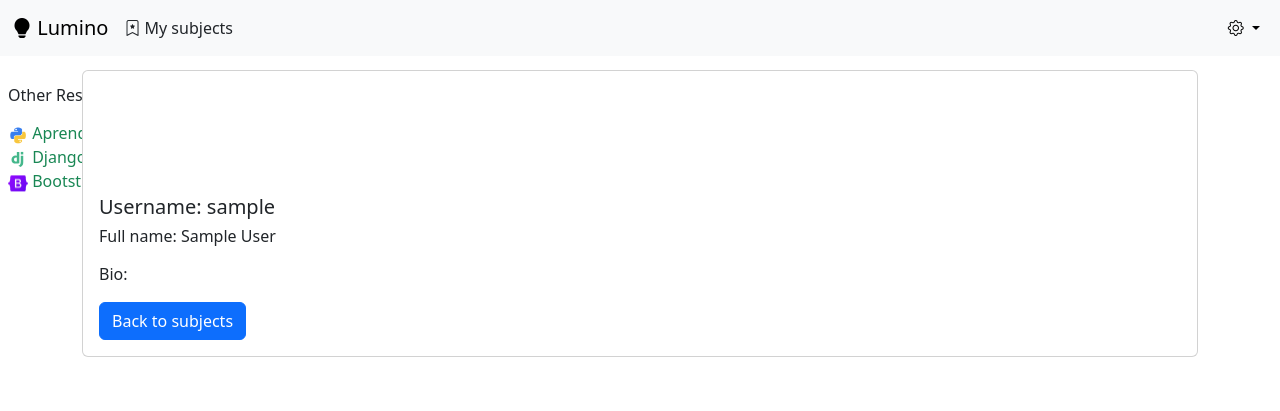
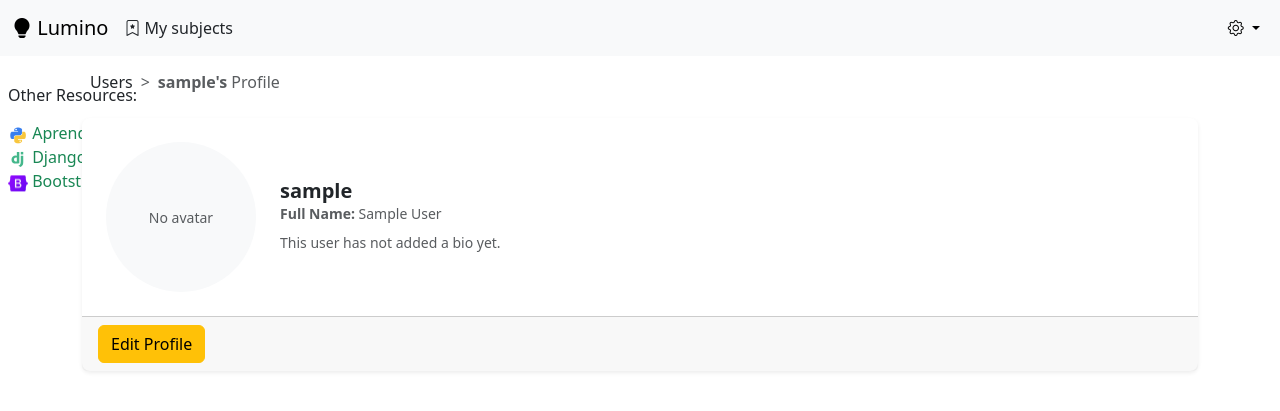
Before and after one commit to SamuP14/lumino, a Django app: a page that uses users/templates/users/profile_detail.html in a window 1280 px wide. Shown: the top 411 px of the page. Run offline with Django 5.2, Linux system fonts and the light colour scheme; the visitor is signed in with stand-in values (Sample User, id 1); data comes from the database, SQL or seed files in the repository; some libraries are stand-ins or nearby versions.

Commit message:
cambios menores

```diff
--- a/main/settings.py
+++ b/main/settings.py
@@ -44,6 +44,7 @@ INSTALLED_APPS = [
     'crispy_forms',
     'crispy_bootstrap5',
     'django_browser_reload',
+    'sorl.thumbnail',
 ]
 
 MIDDLEWARE = [
--- a/subjects/templates/subjects/subject_detail.html
+++ b/subjects/templates/subjects/subject_detail.html
@@ -15,7 +15,7 @@
       <div class="list-group-item">
         <h5 class="mb-1">{{ subject.code }} // {{ subject.name }}</h5>
         <p class="mt-3">
-          Teacher: {{ subject.teacher.get_full_name }}
+          Subject taught by: {{ subject.teacher.get_full_name }} || <strong>{{ subject.teacher.get_username }}</strong>
         </p>
         {% if lessons %}
           {% if not user.profile.is_student %}
--- a/users/models.py
+++ b/users/models.py
@@ -1,5 +1,6 @@
 from django.conf import settings
 from django.db import models
+from django.urls import reverse
 
 
 class Profile(models.Model):
@@ -22,6 +23,9 @@ class Profile(models.Model):
         default='avatars/noavatar.png',
     )
 
+    def get_absolute_url(self):
+        return reverse('user-detail', kwargs={'user_username': self.user.username})
+
     def is_student(self):
         if self.user.profile.role == self.Role.STUDENT:
             return True
--- a/users/templates/users/profile_detail.html
+++ b/users/templates/users/profile_detail.html
@@ -1,27 +1,38 @@
 {% extends "base.html" %}
-
+{% load thumbnail %}
 {% block app %}Users{% endblock %}{% block title %} | {{ user.username }}{% endblock %}
 
 {% block content %}
-  {% include "navbar.html" %}
-
-  <div class="card" style="margin-top: 70px;">
-    <div class="card-body">
-      <div style="width: 100px; height: 100px; border-radius: 50%; background-image: url('{{ user.profile.avatar.url }}'); background-size: cover; background-position: center;">
-      </div>
-      <p class="card-title">
-        <h5>
-          Username: {{ user.username }}
-        </h5>
-        <h6>Full name: {{ user.first_name }} {{ user.last_name }}</h6>
-      </p>
-      <p class="card-text">
-        Bio:
-        <p style="text-align: justify;">
-          {{ user.profile.bio }}
-        </p>
-      </p>
-      <a href="{% url "subjects:subject-list" %}" class="btn btn-primary">Back to subjects</a>
+    {% include "navbar.html" %}
+    <nav aria-label="breadcrumb" style="margin-top: 70px; --bs-breadcrumb-divider: '>';">
+        <ol class="breadcrumb">
+            <li class="breadcrumb-item ms-2">Users</li>
+            <li class="breadcrumb-item active" aria-current="page"><strong>{{ user.username }}'s</strong> Profile</li>
+        </ol>
+    </nav>
+    <div class="card mt-4 shadow-sm border-0 rounded-3 d-flex flex-column">
+        <div class="card-body d-flex align-items-center gap-4 p-4 flex-grow-1">
+            {% if user.profile.avatar %}
+                {% thumbnail user.profile.avatar "200x200" crop="center" format="PNG" as avatar %}
+                    <img src="{{ avatar.url }}" alt="Thumbnail profile avatar" style="border-radius: 10px;">
+                {% endthumbnail %}
+            {% else %}
+                <div class="d-flex justify-content-center align-items-center bg-light rounded-circle" style="width: 150px; height: 150px;">
+                    <p class="text-muted mb-0" style="font-size: 14px;">No avatar</p>
+                </div>
+            {% endif %}
+            <div class="flex-grow-1">
+                <h5 class="m-0 text-dark" style="font-size: 20px; font-weight: 600;">{{ user.username }}</h5>
+                <p class="mb-2 text-muted" style="font-size: 14px;">
+                    <strong>Full Name:</strong> {{ user.first_name }} {{ user.last_name }}
+                </p>
+                <p class="mb-0 text-muted" style="font-size: 14px; line-height: 1.6;">
+                    {{ user.profile.bio|default:"This user has not added a bio yet." }}
+                </p>
+            </div>
+        </div>
+        <div class="card-footer">
+            <a href="{% url 'users:edit-profile' %}" class="btn btn-warning">Edit Profile</a>
+        </div>
     </div>
-  </div>
 {% endblock %}
--- a/users/views.py
+++ b/users/views.py
@@ -1,6 +1,9 @@
+from django.contrib import messages
 from django.contrib.auth.decorators import login_required
 from django.contrib.auth.models import User
-from django.shortcuts import render
+from django.shortcuts import redirect, render
+
+from .forms import EditProfileForm
 
 
 @login_required
@@ -18,12 +21,23 @@ def user_detail(request, user_username):
 @login_required
 def edit_profile(request):
     user = User.objects.get(username=request.user.username)
+    profile = user.profile
+
+    if request.method == 'POST':
+        form = EditProfileForm(request.POST, request.FILES, instance=profile)
+        if form.is_valid():
+            form.save()
+            messages.success(request, 'User profile has been successfully saved.')
+            return redirect(profile)
+        else:
+            messages.error(request, 'Error updating the profile. Please check the form.')
+    else:
+        form = EditProfileForm(instance=profile)
+
     return render(
         request,
-        'users/profile_detail.html',
-        dict(
-            user=user,
-        ),
+        'users/edit_profile.html',
+        {'form': form, 'profile': profile},
     )
 
 
```
Also changed, not shown: subjects/forms.py (+9 -7 lines), users/forms.py (+26 -4 lines), users/templates/users/edit_profile.html (added, +34 -0 lines), media/avatars/chavo.jpeg (added), media/avatars/longaniza.jpeg (added), 4 other files.
